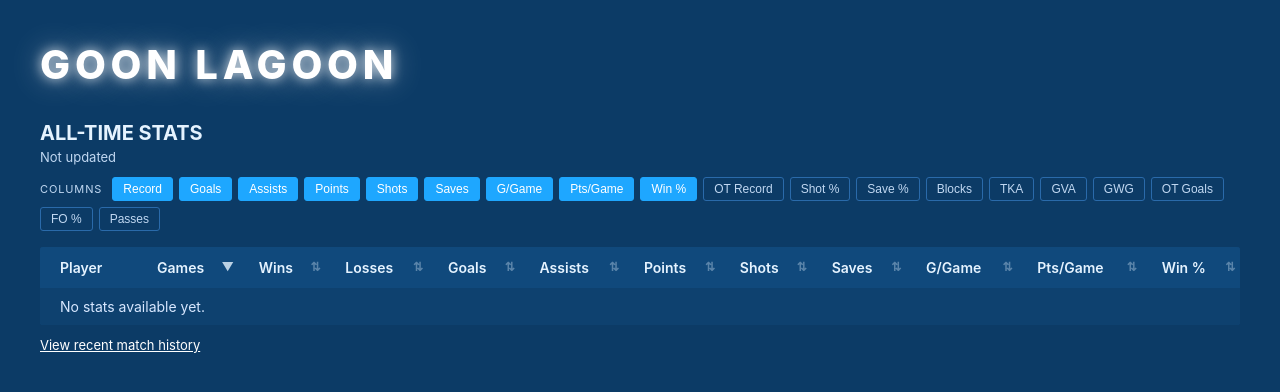
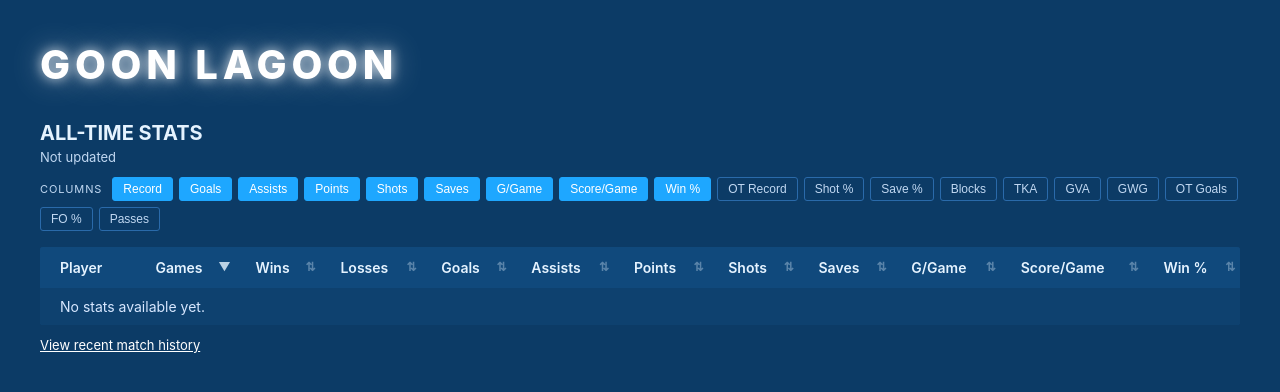
Before and after one commit to deck-phil/slapshot-service, a Django app: page / in a window 1280 px wide. Shown: the top 392 px of the page. Run offline with Django 5.2, Linux system fonts and the light colour scheme; data that the repository does not hold is empty.

Commit message:
feat: replace pts/game with score/game column

```diff
--- a/templates/stats/player_totals.html
+++ b/templates/stats/player_totals.html
@@ -24,7 +24,7 @@
             <button class="col-toggle-btn active" data-col="shots">Shots</button>
             <button class="col-toggle-btn active" data-col="saves">Saves</button>
             <button class="col-toggle-btn active" data-col="gpg">G/Game</button>
-            <button class="col-toggle-btn active" data-col="ppg">Pts/Game</button>
+            <button class="col-toggle-btn active" data-col="spg">Score/Game</button>
             <button class="col-toggle-btn active" data-col="win_pct">Win %</button>
             <button class="col-toggle-btn" data-col="ot_record">OT Record</button>
             <button class="col-toggle-btn" data-col="shot_pct">Shot %</button>
@@ -60,7 +60,7 @@
                     <th class="text-end" data-type="number" data-col="ot_goals">OT Goals</th>
                     <th class="text-end" data-type="number" data-col="passes">Passes</th>
                     <th class="text-end" data-type="number" data-col="gpg">G/Game</th>
-                    <th class="text-end" data-type="number" data-col="ppg">Pts/Game</th>
+                    <th class="text-end" data-type="number" data-col="spg">Score/Game</th>
                     <th class="text-end" data-type="number" data-col="win_pct">Win %</th>
                     <th class="text-end" data-type="number" data-col="shot_pct">Shot %</th>
                     <th class="text-end" data-type="number" data-col="save_pct">Save %</th>
@@ -88,7 +88,7 @@
                         <td class="text-end" data-col="ot_goals">{{ p.total_ot_goals }}</td>
                         <td class="text-end" data-col="passes">{{ p.total_passes }}</td>
                         <td class="text-end" data-col="gpg">{{ p.goals_per_game|floatformat:2 }}</td>
-                        <td class="text-end" data-col="ppg">{{ p.points_per_game|floatformat:2 }}</td>
+                        <td class="text-end" data-col="spg">{{ p.score_per_game|floatformat:2 }}</td>
                         <td class="text-end" data-col="win_pct">{{ p.win_pct|floatformat:1 }}</td>
                         <td class="text-end" data-col="shot_pct">{% if p.shot_pct != None %}{{ p.shot_pct|floatformat:1 }}{% else %}—{% endif %}</td>
                         <td class="text-end" data-col="save_pct">{% if p.save_pct != None %}{{ p.save_pct|floatformat:1 }}{% else %}—{% endif %}</td>
```
